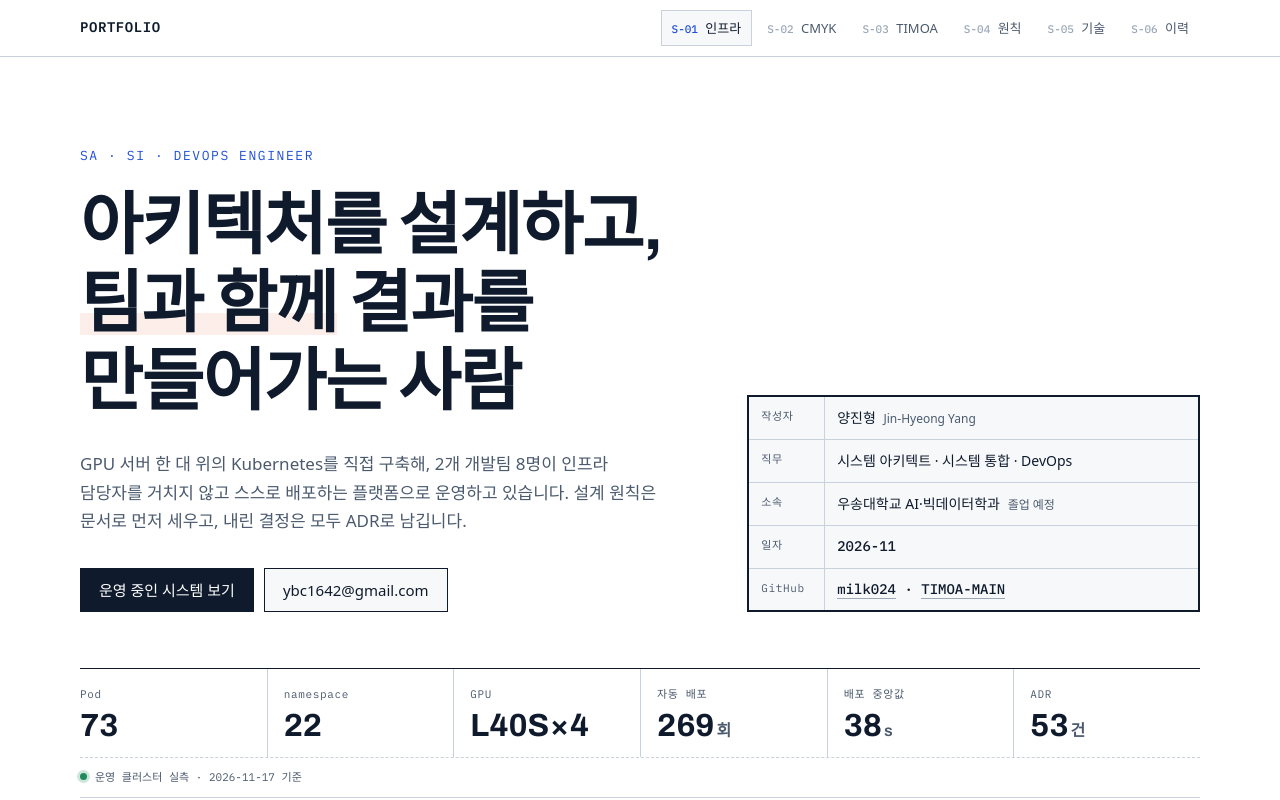
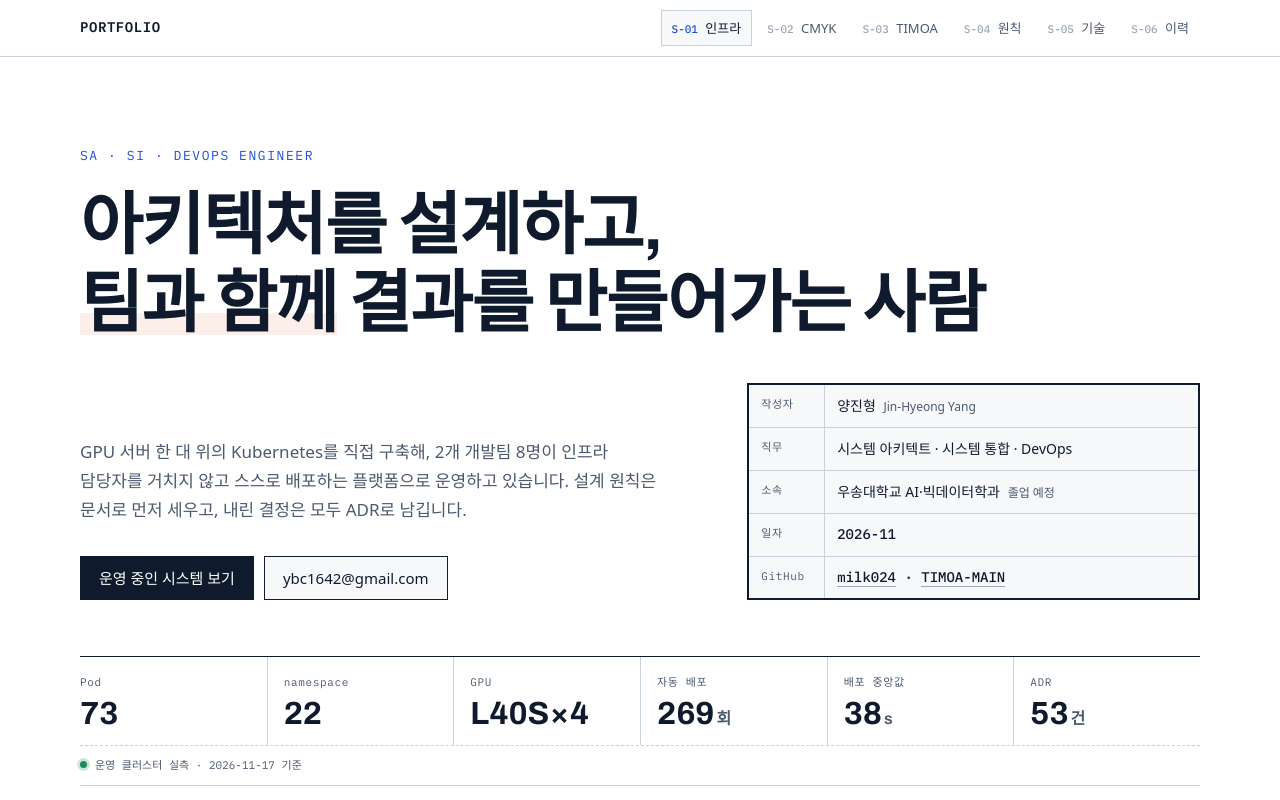
Before and after one commit to milk024/portfolio-web, a plain HTML site: page index.html in a window 1280 px wide. Shown: the top 800 px of the page. Drawn offline with Linux system fonts and the light colour scheme; a web font is replaced by a local one.

Commit message:
Full-width two-line hero headline, update footer tagline
Co-Authored-By: Claude Opus 5.5 <noreply@anthropic.com>

```diff
--- a/index.html
+++ b/index.html
@@ -30,10 +30,12 @@
 
 <!-- ============ COVER ============ -->
 <section class="cover">
+  <div class="wrap cover-head">
+    <p class="eyebrow">SA · SI · DevOps Engineer</p>
+    <h1><span class="ln">아키텍처를 설계하고,</span> <span class="ln"><em>팀과 함께</em> 결과를 만들어가는 사람</span></h1>
+  </div>
   <div class="wrap cover-grid">
     <div class="cover-main">
-      <p class="eyebrow">SA · SI · DevOps Engineer</p>
-      <h1>아키텍처를 설계하고,<br><em>팀과 함께</em> 결과를 만들어가는 사람</h1>
       <p class="lede">GPU 서버 한 대 위의 Kubernetes를 직접 구축해, 2개 개발팀 8명이 인프라 담당자를 거치지 않고 스스로 배포하는 플랫폼으로 운영하고 있습니다. 설계 원칙은 문서로 먼저 세우고, 내린 결정은 모두 ADR로 남깁니다.</p>
       <div class="cta">
         <a class="btn primary" href="#infra">운영 중인 시스템 보기</a>
@@ -487,7 +489,7 @@
 <footer class="foot">
   <div class="wrap foot-inner">
     <div>
-      <p class="foot-big">함께 판을 설계할 팀을 찾고 있습니다.</p>
+      <p class="foot-big">함께 결과를 만들어갈 팀을 찾고 있습니다.</p>
       <p class="foot-mail"><a href="mailto:ybc1642@gmail.com">ybc1642@gmail.com</a> <button type="button" class="copy" id="copyBtn" data-copy="ybc1642@gmail.com">복사</button></p>
     </div>
     <p class="foot-meta mono">PORTFOLIO · 2026-11</p>
--- a/style.css
+++ b/style.css
@@ -78,6 +78,9 @@ ul, ol { margin: 0; padding: 0; list-style: none; }
   font-size: clamp(36px, 5.6vw, 68px); line-height: 1.15; letter-spacing: -.02em;
   text-wrap: balance;
 }
+.cover-head { margin-bottom: 40px; }
+.cover h1 .ln { display: block; }
+@media (min-width: 721px) { .cover h1 .ln { white-space: nowrap; } }
 .cover h1 em {
   font-style: normal;
   background: linear-gradient(transparent 62%, var(--mark-soft) 62%, var(--mark-soft) 92%, transparent 92%);
```
